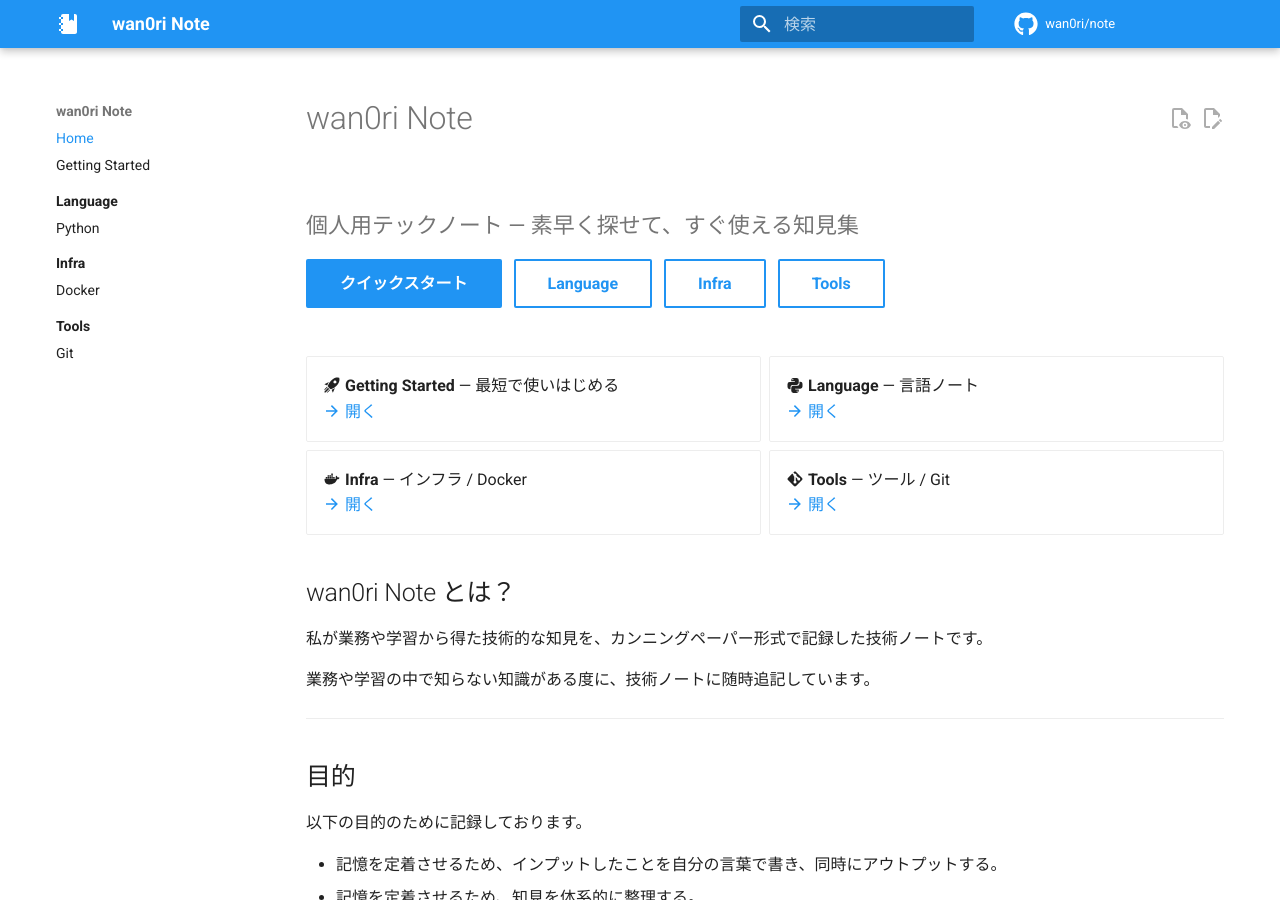
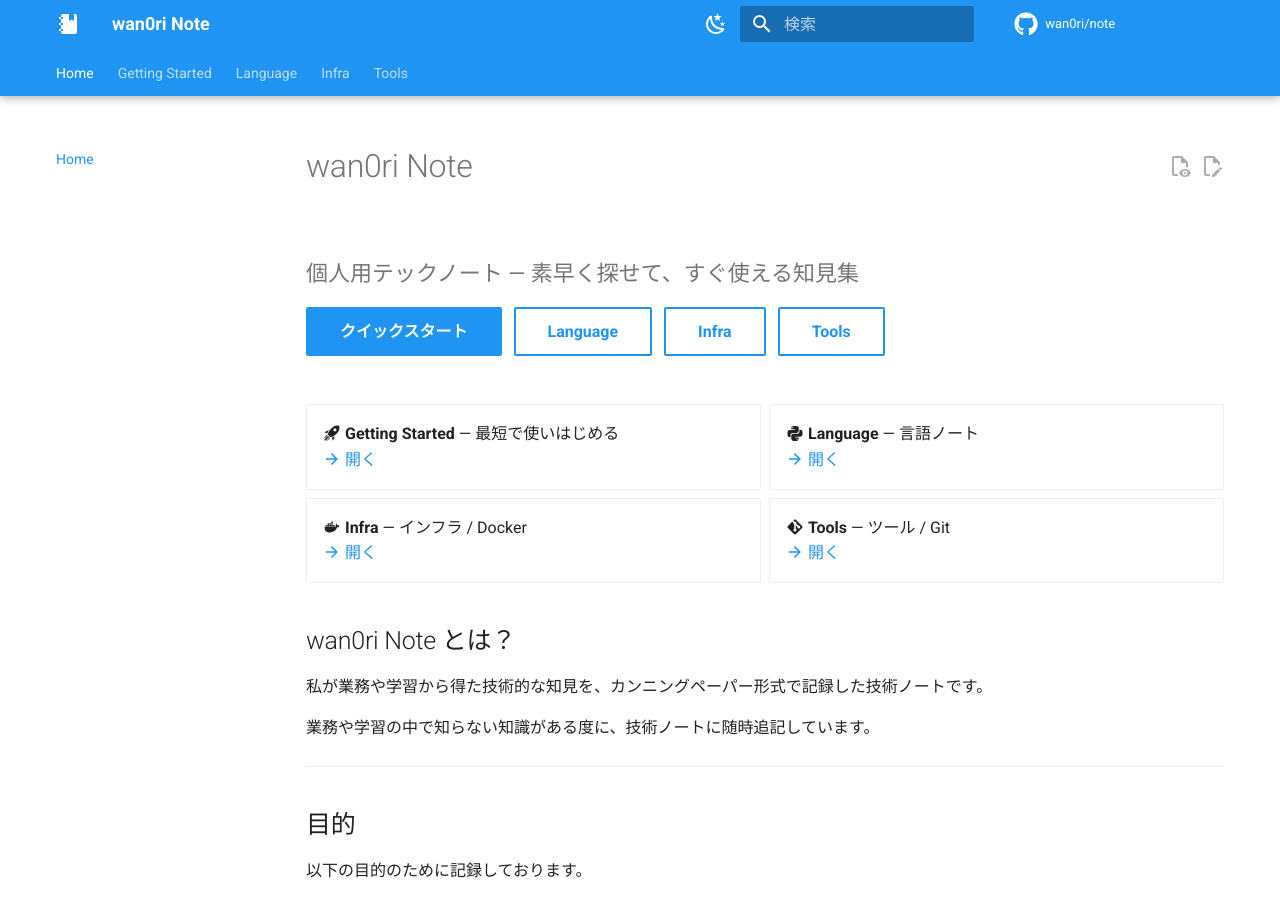
Before and after one commit to wan0ri/note, an MkDocs documentation site: the page built from docs/index.md, in a window 1280 px wide and 900 px high. Built offline with MkDocs 1.6.1 and Material for MkDocs 9.7.7, drawn with Linux system fonts in a browser that asks for light colours; comment, search, counter and statistics services are not loaded.

Commit message:
feat: update navigation features and enhance theme toggle options in mkdocs configuration

```diff
--- a/mkdocs.yml
+++ b/mkdocs.yml
@@ -11,6 +11,8 @@ theme:
     - navigation.tracking
     - navigation.sections
     - navigation.indexes
+    - navigation.tabs
+    - navigation.tabs.sticky
     - navigation.path
     - navigation.expand
     - navigation.top
@@ -25,12 +27,15 @@ theme:
     - scheme: default
       primary: blue
       accent: indigo
+      toggle:
+        icon: material/weather-night
+        name: ダークモード
     - scheme: slate
       primary: blue
       accent: indigo
       toggle:
-        icon: material/weather-night
-        name: ダークモード
+        icon: material/weather-sunny
+        name: ライトモード
   icon:
     logo: material/notebook
     repo: fontawesome/brands/github
```
